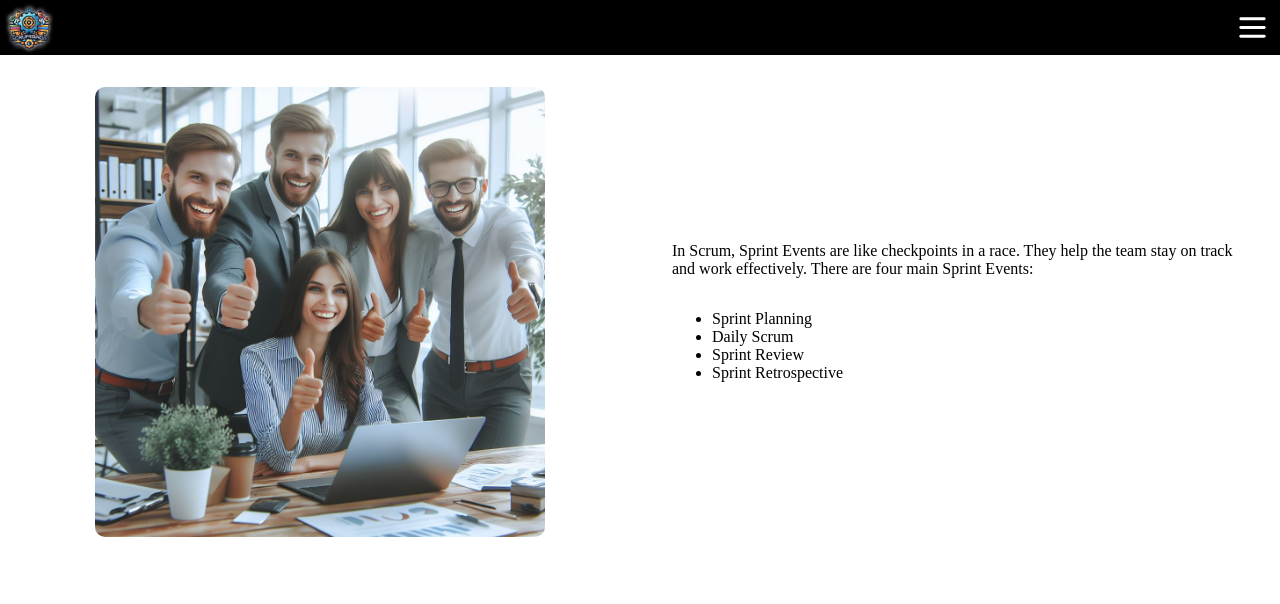
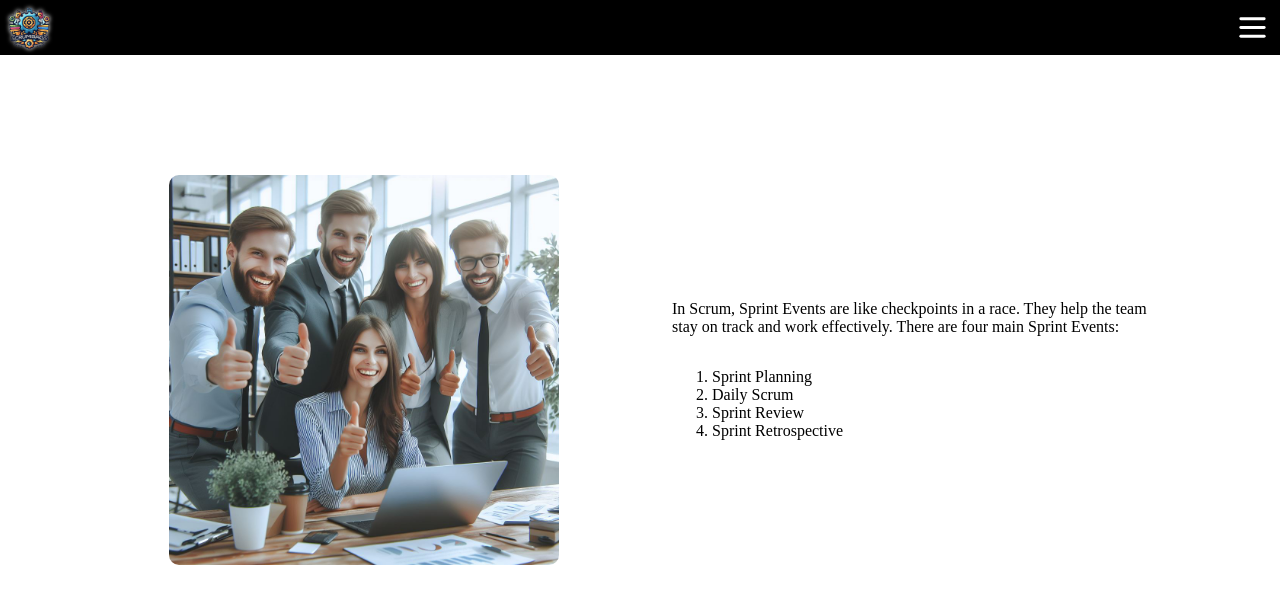
Before and after one commit to Memai2023/scrum-guide, a React (Vite) app: page /events in a window 1280 px wide. Shown: the top 604 px of the page. Built offline with nearby package versions, Linux system fonts and the light colour scheme.

Commit message:
remov ul and add ol to get numbers and increase padding to fit with the other contents of the page

```diff
--- a/src/Components/SprintEvents/Intro/Intro.module.css
+++ b/src/Components/SprintEvents/Intro/Intro.module.css
@@ -2,6 +2,7 @@
     display: flex;
     flex-direction: column;
     width: 100%;
+    padding: 88px;
 }
 
 .introContainer .txtWrapper, .introContainer .imgWrapper {
--- a/src/Components/SprintEvents/Intro/index.jsx
+++ b/src/Components/SprintEvents/Intro/index.jsx
@@ -9,12 +9,12 @@ const Intro = () => {
             </div>
             <div className={styles.txtWrapper}>
                 <p>{SprintEvents.whatText}</p>
-                <ul>
+                <ol className={styles.numbers}>
                     <li>{SprintEvents.bulletOne}</li>
                     <li>{SprintEvents.bulletTwo}</li>
                     <li>{SprintEvents.bulletThree}</li>
                     <li>{SprintEvents.bulletFour}</li>
-                </ul>
+                </ol>
             </div>
         </div>
     )
```
